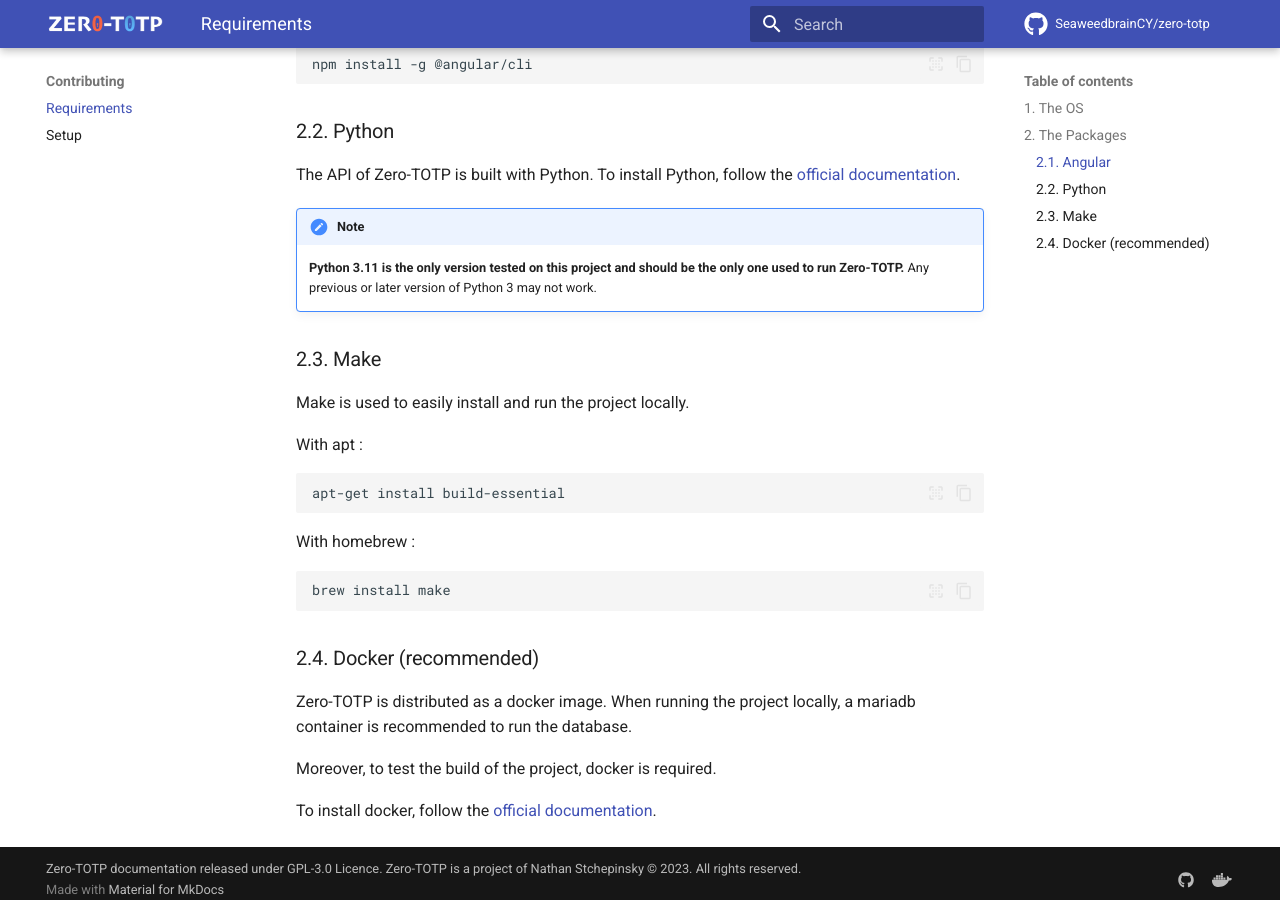
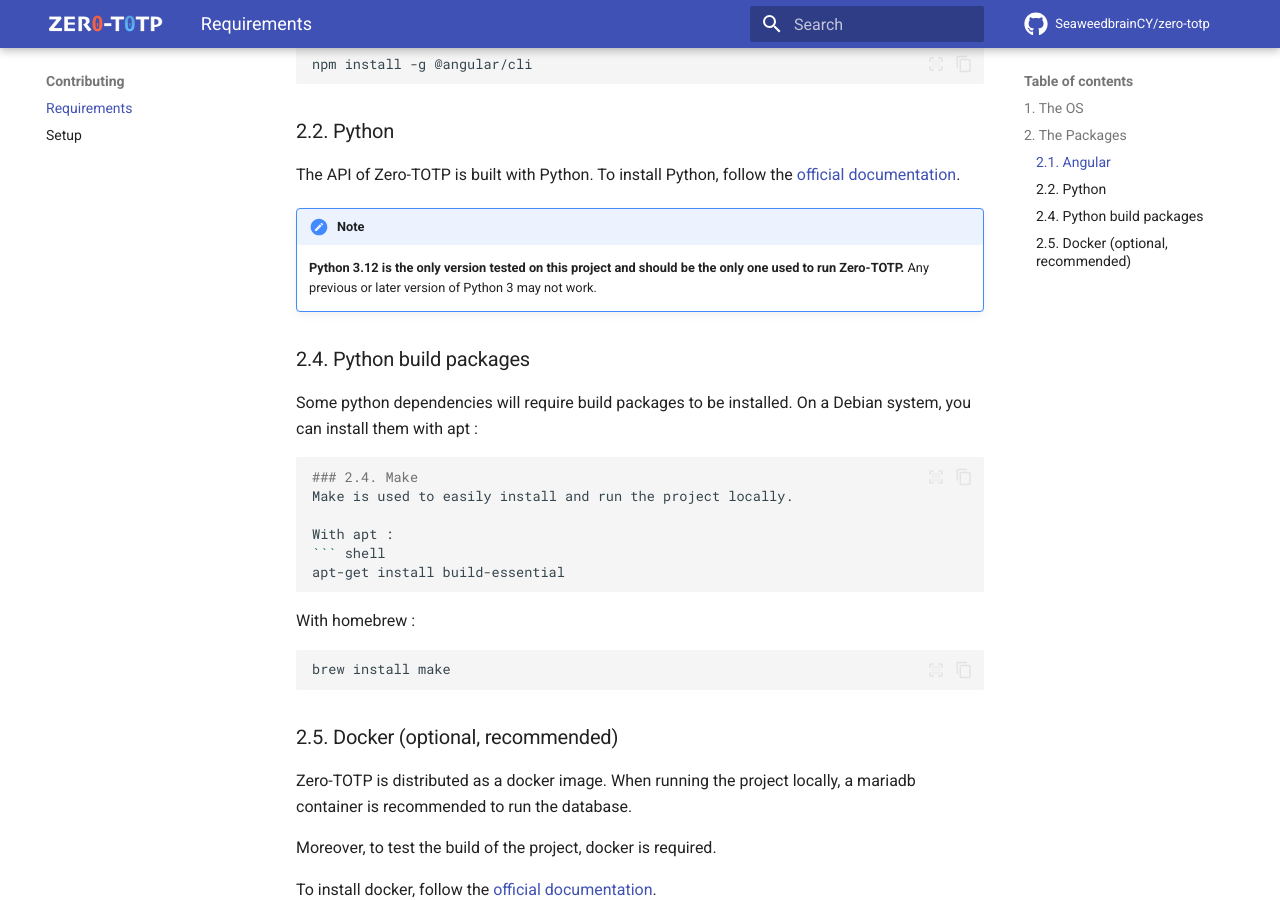
Before and after one commit to SeaweedbrainCY/zero-totp-docs, an MkDocs documentation site: the page built from docs/contrib/Requirements.md, in a window 1280 px wide and 900 px high, scrolled down 764 px. Built offline with MkDocs 1.6.1 and Material for MkDocs 9.7.7, drawn with Linux system fonts in a browser that asks for light colours; plug-ins that fetch from the network failed and are left out; comment, search, counter and statistics services are not loaded.

Commit message:
Add build dep

````diff
--- a/docs/contrib/Requirements.md
+++ b/docs/contrib/Requirements.md
@@ -21,9 +21,19 @@ The API of Zero-TOTP is built with Python. To install Python, follow the [offici
 
 !!! note
 
-    **Python 3.11 is the only version tested on this project and should be the only one used to run Zero-TOTP.** Any previous or later version of Python 3 may not work.
+    **Python 3.12 is the only version tested on this project and should be the only one used to run Zero-TOTP.** Any previous or later version of Python 3 may not work.
 
-### 2.3. Make
+### 2.4. Python build packages
+Some python dependencies will require build packages to be installed.
+On a Debian system, you can install them with apt :
+```shell
+
+
+
+
+
+
+### 2.4. Make
 Make is used to easily install and run the project locally.
 
 With apt :
@@ -34,7 +44,7 @@ With homebrew :
 ```shell
 brew install make
 ```
-### 2.4. Docker (recommended)
+### 2.5. Docker (optional, recommended)
 Zero-TOTP is distributed as a docker image. When running the project locally, a mariadb container is recommended to run the database.
 
 Moreover, to test the build of the project, docker is required.
````
